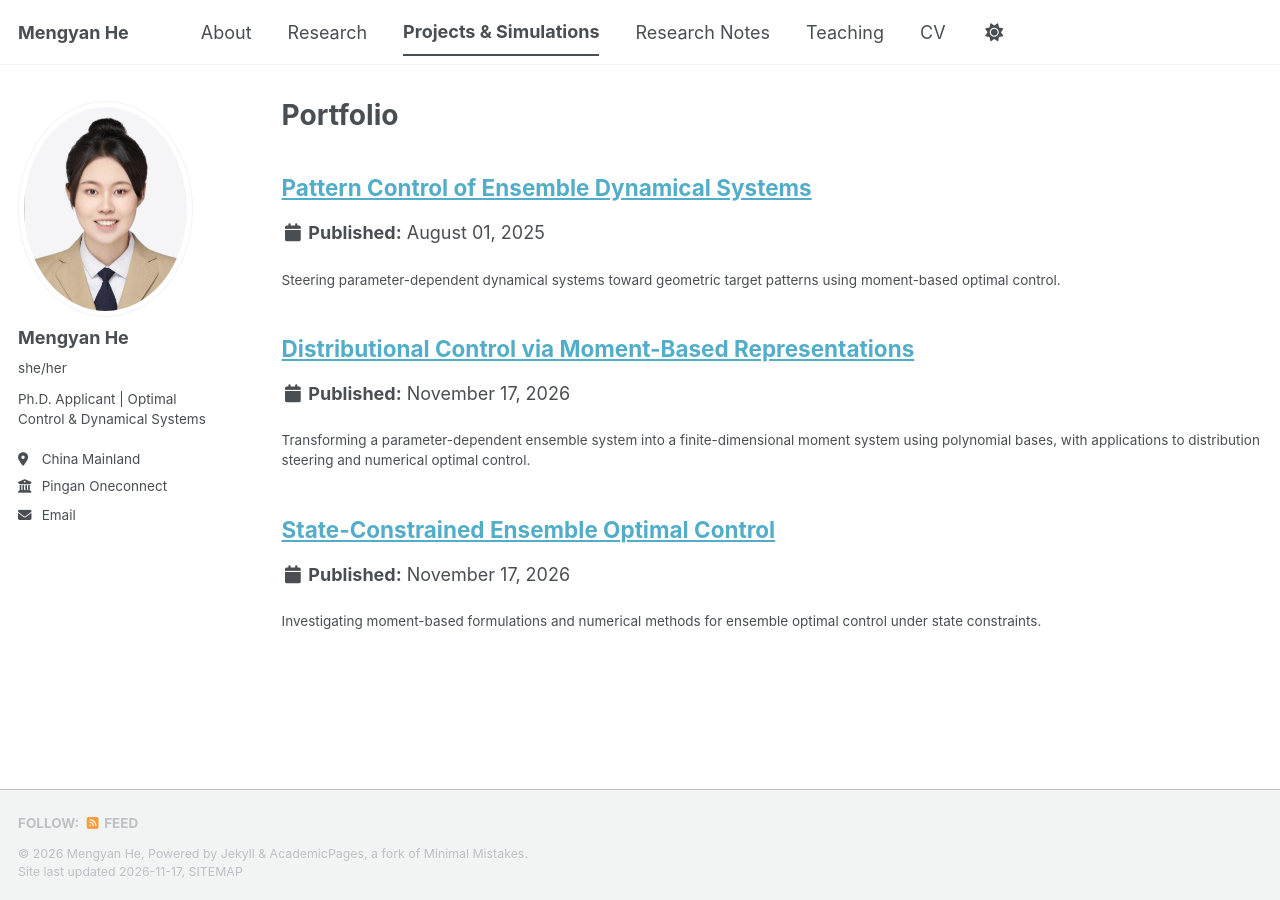
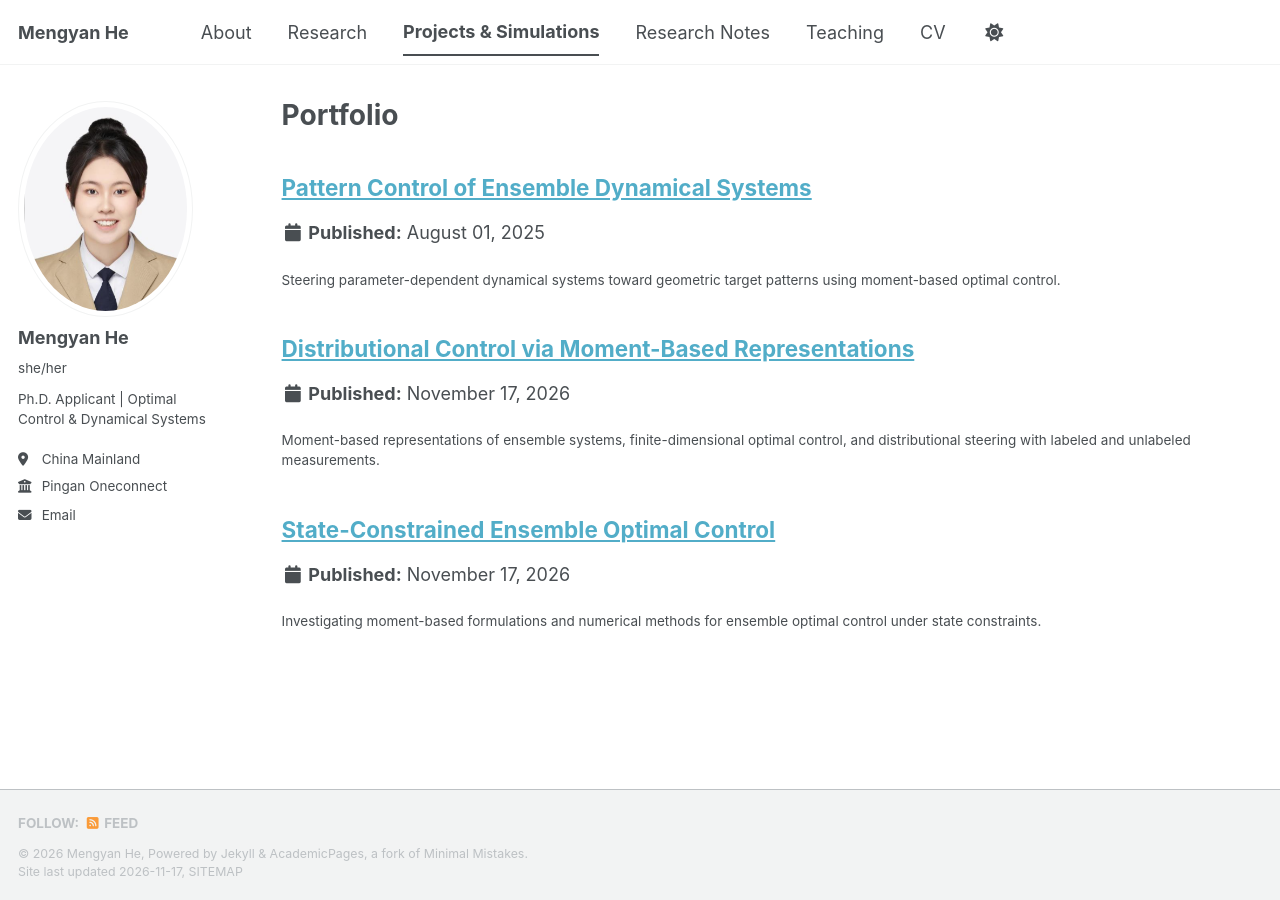
Before and after one commit to Jueyoudi/Jueyoudi.github.io, a Jekyll site: the page built from _pages/portfolio.html, in a window 1280 px wide. Built offline with Jekyll 4.4.1, drawn with Linux system fonts in a browser that asks for light colours; a script bundle is joined from its source files by our own code; a style sheet for code colours, icons or effects is not loaded; part of the change alters nothing that is shown.

Commit message:
Update 02-distribution-steering.md

```diff
--- a/_portfolio/02-distribution-steering.md
+++ b/_portfolio/02-distribution-steering.md
@@ -1,19 +1,26 @@
 ---
 title: "Distributional Control via Moment-Based Representations"
-excerpt: "Transforming a parameter-dependent ensemble system into a finite-dimensional moment system using polynomial bases, with applications to distribution steering and numerical optimal control."
+excerpt: "Moment-based representations of ensemble systems, finite-dimensional optimal control, and distributional steering with labeled and unlabeled measurements."
 collection: portfolio
 permalink: /portfolio/distribution-steering/
 ---
 
 ## Overview
 
-This project investigates a moment-based approach to the distributional control of parameter-dependent dynamical systems.
+This project investigates moment-based approaches to the distributional control of parameter-dependent dynamical systems.
 
-The objective is to steer an ensemble from a truncated Gaussian distribution toward a truncated Gaussian mixture distribution using a common control input.
+The objective is to steer an ensemble from a truncated Gaussian distribution toward a truncated Gaussian mixture distribution using shared control inputs.
 
-My work focuses on **deriving the moment dynamics from the original ensemble system** and transforming the distributional control problem into a finite-dimensional optimal control problem.
+My work primarily focuses on **deriving moment dynamics from the original ensemble system**, constructing finite-dimensional moment representations, and investigating numerical methods for distributional steering.
 
-In particular, I explored different choices of polynomial bases, including monomial, Legendre, and Chebyshev polynomials, and investigated how these representations affect the numerical properties of the resulting control system.
+I considered two types of measurement settings:
+
+- **Labeled measurements:** The system parameter β associated with each state is available.
+- **Unlabeled measurements:** Only aggregated observations are available, without identifying which system parameter generated each observation.
+
+These two settings lead to different moment representations and control formulations.
+
+---
 
 ## 1. Original Ensemble System
 
@@ -24,25 +31,27 @@ $$
 =
 \beta x(t,\beta)
 +
-\sum_{i=1}^{p}\psi_{i-1}(\beta)u_i(t),
+\sum_{i=1}^{p}
+\psi_{i-1}(\beta)u_i(t),
 $$
 
 where:
 
-- x(t, β) denotes the state of an individual system.
-- β represents the ensemble parameter.
+- x(t, β) represents the state of an individual system.
+- β is the ensemble parameter.
 - ψᵢ(β) denotes a polynomial basis function.
-- uᵢ(t) represents a control input shared across the ensemble.
+- uᵢ(t) is a control input applied across the ensemble.
+- p is the number of control inputs.
 
-The goal is to determine control inputs that steer the ensemble toward a prescribed target distribution.
+The objective is to design control inputs that steer the ensemble toward a desired terminal configuration or output distribution.
 
-Directly handling the continuously parameterized ensemble can be computationally challenging. To address this, I explored a moment-based representation of the original system.
+To address the computational challenge of working with a continuously parameterized ensemble, I investigated moment-based representations.
 
 ## 2. Moment-Based Transformation
 
-The key idea is to represent the ensemble state using a sequence of moments rather than directly working with the entire parameter-dependent state function.
+### 2.1 Definition of Ensemble Moments
 
-For a selected basis function ψₖ(β), define the k-th moment as
+For a selected basis function ψₖ(β), define the k-th ensemble moment as
 
 $$
 m_k(t)
@@ -51,7 +60,7 @@ m_k(t)
 \psi_k(\beta)x(t,\beta)\,d\lambda(\beta).
 $$
 
-Differentiating with respect to time gives
+Differentiating with respect to time yields
 
 $$
 \dot{m}_k(t)
@@ -61,7 +70,7 @@ $$
 \,d\lambda(\beta).
 $$
 
-Substituting the original ensemble dynamics yields
+Substituting the original ensemble dynamics gives
 
 $$
 \dot{m}_k(t)
@@ -77,13 +86,13 @@ u_i(t)
 \,d\lambda(\beta).
 $$
 
-This expression establishes the connection between the original ensemble dynamics and their moment representation.
+This establishes a connection between the original ensemble dynamics and their representation in the moment domain.
 
-The resulting moment equations depend on the selected basis functions and their recurrence or orthogonality properties.
+The resulting moment equations depend on the chosen basis functions and their recurrence or orthogonality properties.
 
 ## 3. Polynomial Basis Selection
 
-I investigated three polynomial representations and derived the corresponding moment dynamics.
+I investigated three polynomial bases to derive and compare the corresponding moment systems.
 
 ### 3.1 Monomial Basis
 
@@ -93,10 +102,13 @@ $$
 \psi_k(\beta)=\beta^k,
 $$
 
-with the parameter domain [0, 1], the moment becomes
+with β ∈ [0, 1], the moment is
 
 $$
-m_k(t)=\int_0^1\beta^k x(t,\beta)\,d\beta.
+m_k(t)
+=
+\int_0^1
+\beta^k x(t,\beta)\,d\beta.
 $$
 
 Differentiating and substituting the ensemble dynamics gives
@@ -107,27 +119,26 @@ $$
 =
 m_{k+1}(t)
 +
-\sum_{i=1}^{p}\frac{u_i(t)}{k+i}.
+\sum_{i=1}^{p}
+\frac{u_i(t)}{k+i}.
 }
 $$
 
-This provides an explicit representation of the ensemble dynamics in terms of moments.
-
-However, the corresponding input matrix contains entries of the form
+The corresponding input matrix contains entries
 
 $$
-H_{ki}=\frac{1}{k+i},
+H_{ki}=\frac{1}{k+i}.
 $$
 
-which form a Hilbert-type matrix.
+These entries form a Hilbert-type matrix, which can become severely ill-conditioned as the system dimension increases.
 
-Such matrices can become severely ill-conditioned as the system dimension increases, creating numerical difficulties in control computation.
+This creates numerical difficulties, particularly when solving for control inputs through matrix inversion or related numerical procedures.
 
 ### 3.2 Legendre Polynomial Basis
 
 For the Legendre representation, I used the recurrence properties of Legendre polynomials to derive the moment dynamics.
 
-With a suitably normalized Legendre basis, multiplication by the ensemble parameter can be expressed as
+With a suitably normalized Legendre basis,
 
 $$
 \beta\psi_k(\beta)
@@ -137,7 +148,7 @@ c_k\psi_{k+1}(\beta)
 c_{k-1}\psi_{k-1}(\beta).
 $$
 
-Consequently, the moment dynamics take the form
+Consequently,
 
 $$
 \dot{m}_k(t)
@@ -149,17 +160,17 @@ c_{k-1}m_{k-1}(t)
 \sum_{i=1}^{p}H_{ki}u_i(t).
 $$
 
-Here, the coefficients cₖ are determined by the normalization of the Legendre basis.
+The coefficients cₖ are determined by the normalization of the polynomial basis.
 
-The recurrence relation produces a structured, sparse representation of the moment dynamics.
+For an orthonormal Legendre basis, multiplication by β leads to a tridiagonal moment-coupling matrix.
 
-For an orthonormal Legendre basis, the matrix associated with multiplication by β has a tridiagonal structure.
+This provides a sparse and structured representation of the original ensemble dynamics.
 
 ### 3.3 Chebyshev Polynomial Basis
 
 I also investigated the Chebyshev polynomial representation.
 
-The Chebyshev recurrence relation is
+For k ≥ 1, the recurrence relation is
 
 $$
 \beta T_k(\beta)
@@ -167,19 +178,18 @@ $$
 \frac{1}{2}
 \left(
 T_{k+1}(\beta)+T_{k-1}(\beta)
-\right),
-\quad k\geq1.
+\right).
 $$
 
-Using this relation, the ensemble dynamics can be expressed in terms of adjacent moments.
+Using this relation, the drift component of the moment dynamics can be represented through neighboring moments.
 
-This leads to another structured moment system, with the specific input coefficients depending on the chosen polynomial normalization and integration measure.
+The resulting system has a structured matrix representation, with input coefficients depending on the basis normalization and integration measure.
 
-The comparison of these three bases provides insight into how the choice of moment representation affects the resulting numerical control problem.
+The comparison of these three bases illustrates how polynomial representations influence the structure and numerical properties of moment-based control systems.
 
-## 4. From Ensemble Dynamics to a Moment System
+## 4. Finite-Dimensional Moment System
 
-After deriving the individual moment equations, I assembled a truncated moment vector:
+After deriving the individual moment equations, I constructed a truncated moment vector:
 
 $$
 m(t)=
@@ -191,7 +201,7 @@ m_q(t)
 \end{bmatrix}.
 $$
 
-The finite-dimensional moment dynamics can be written in matrix form as
+The resulting finite-dimensional approximation is expressed as
 
 $$
 \boxed{
@@ -201,28 +211,24 @@ $$
 
 Here:
 
-- L represents the coupling between moments induced by the original ensemble dynamics.
-- H describes how the shared control inputs influence the moments.
-- q determines the truncation order of the moment representation.
+- L represents coupling between moments induced by the ensemble dynamics.
+- H describes the influence of shared control inputs on the moments.
+- q determines the truncation order.
 
-For the polynomial bases considered, the structure of L and H can be obtained from recurrence relations and basis-function inner products.
+For the polynomial bases considered, the matrices L and H can be constructed using polynomial recurrence relations and basis-function inner products.
 
-This transformation is the central step of the project: it converts the original continuously parameterized ensemble control problem into a finite-dimensional linear control problem.
+This transformation allows the original ensemble control problem to be approximated and studied using finite-dimensional linear control methods.
 
-The resulting representation allows established numerical optimal control techniques to be applied directly in the moment domain.
+## 5. Optimal Control Formulation
 
-## 5. Optimal Control in the Moment Domain
+After constructing the moment system, I investigated optimal control formulations in the moment domain.
 
-Once the moment system is obtained, the distributional control objective can be formulated in terms of the moment vector.
-
-I considered both fixed-endpoint and trajectory-tracking formulations.
-
-### Fixed-Endpoint Control
+### 5.1 Fixed-Endpoint Control
 
 A representative objective is to minimize control energy:
 
 $$
-\min_{u}
+\min_u
 \int_0^T
 \|u(t)\|^2\,dt
 $$
@@ -239,9 +245,9 @@ m(0)=m_0,
 m(T)=m_{\mathrm{target}}.
 $$
 
-### Moment Trajectory Tracking
+### 5.2 Moment Trajectory Tracking
 
-For a prescribed target moment trajectory m*(t), another objective is
+For a prescribed target moment trajectory m*(t), the tracking problem can be formulated as
 
 $$
 \min_u
@@ -249,54 +255,263 @@ $$
 \|m(t)-m^*(t)\|^2\,dt.
 $$
 
-These formulations allow the distributional control problem to be investigated through finite-dimensional optimal control methods.
+These formulations provide computational approaches for controlling the desired ensemble configuration through its finite-dimensional moment representation.
 
-## 6. Numerical Experiments
+---
 
-### Gaussian-to-Gaussian-Mixture Steering
+## 6. Numerical Experiments: Labeled Measurements
+
+### 6.1 Measurement Setting
+
+In the labeled setting, each observation retains the association between the system parameter β and the corresponding state x(t, β).
+
+Therefore, the ensemble state can be represented through moments of the form
+
+$$
+m_k(t)
+=
+\int_{\Omega}
+\psi_k(\beta)x(t,\beta)\,d\lambda(\beta).
+$$
+
+This is the setting used in the polynomial-basis derivations above.
+
+### 6.2 Gaussian-to-Gaussian-Mixture Steering
 
 I investigated the transformation from a truncated Gaussian distribution toward a truncated Gaussian mixture distribution.
 
-The experiments used an ensemble of 50 systems and compared different moment representations.
+The numerical experiments used an ensemble of 50 systems and compared the performance of different polynomial bases.
 
-In the reported experiments:
+The reported settings include:
 
 - **Legendre basis:** truncation order q = 25
 - **Chebyshev basis:** truncation order q = 25
 - **Monomial basis:** truncation order q = 10
 
-The numerical results illustrate how the choice of basis affects the accuracy and stability of the control computation.
+The experiments examine the accuracy and numerical behavior of the resulting moment-based control methods.
 
 **Simulation figures and videos will be added here.**
 
-### Numerical Conditioning
+### 6.3 Numerical Conditioning
 
-A particularly important observation concerns the monomial representation.
+An important observation concerns the monomial representation.
 
-Although it provides a simple analytical expression for the moment dynamics, the associated Hilbert-type input matrix can become poorly conditioned.
+Although the monomial basis leads to a relatively simple analytical representation, the corresponding Hilbert-type input matrix can become poorly conditioned.
 
-This leads to large computed control inputs and increased sensitivity in the original ensemble trajectories.
+This can produce excessively large control inputs and increase sensitivity in the original ensemble trajectories.
 
-In contrast, the Legendre and Chebyshev representations provide more favorable numerical behavior in the reported experiments.
+The reported Legendre and Chebyshev experiments exhibit more favorable numerical behavior.
 
-These observations highlight the importance of basis selection when using moment-based methods for computational distributional control.
+These observations highlight the importance of basis selection for computational distributional control.
 
-## 7. Key Research Contributions
+---
 
-My work in this project focused on:
+## 7. Numerical Experiments: Unlabeled Measurements
 
-1. **Moment Dynamics Derivation:** Deriving the moment equations of a multi-input linear ensemble system using polynomial basis functions.
+### 7.1 Aggregated Measurements without Labels
 
-2. **Finite-Dimensional Representation:** Constructing the associated moment system in the form ṁ = Lm + Hu.
+I also examined distributional control in a setting where individual system labels are unavailable.
 
-3. **Polynomial Basis Comparison:** Investigating monomial, Legendre, and Chebyshev representations and their corresponding matrix structures.
+Unlike the labeled case, the observed data no longer contain the correspondence between the system parameter β and the state x(t, β).
 
-4. **Optimal Control Formulation:** Formulating distributional steering problems as finite-dimensional optimal control problems in the moment domain.
+Instead, the available information consists of aggregated measurements of the ensemble states.
 
-5. **Numerical Investigation:** Examining distribution steering performance, approximation errors, and numerical conditioning.
+Consider the same class of parameter-dependent linear systems:
+
+$$
+\frac{d}{dt}x(t,\beta)
+=
+\beta x(t,\beta)
++
+\sum_{i=1}^{p}
+\beta^{i-1}u_i(t).
+$$
+
+With an identity output function, the observed output is
+
+$$
+y(t,\beta)=x(t,\beta).
+$$
+
+However, the individual parameter β associated with each observation is not available.
+
+The control objective is therefore formulated in terms of the distribution of the ensemble outputs rather than the labeled state function.
+
+### 7.2 Output Distribution and Moment Representation
+
+Let μₜ denote the probability measure induced by the aggregated ensemble observations.
+
+Using the pushforward representation,
+
+$$
+\mu_t=(x_t)_{\#}\lambda,
+$$
+
+where λ is the parameter-space probability measure.
+
+For the monomial basis, the k-th moment of the output distribution is defined as
+
+$$
+m_k(t)
+=
+\int_{\mathbb{R}}
+y^k\,d\mu_t(y).
+$$
+
+By the definition of the pushforward measure,
+
+$$
+\boxed{
+m_k(t)
+=
+\int_0^1
+x(t,\beta)^k\,d\beta.
+}
+$$
+
+This is the key distinction from the labeled case.
+
+In the labeled setting, moments are obtained by integrating the state against basis functions of β.
+
+In the unlabeled setting, moments are calculated directly from the output distribution.
+
+Thus, the unlabeled moments describe statistical properties of the ensemble without requiring individual parameter-state associations.
+
+### 7.3 Moment Dynamics for Unlabeled Outputs
+
+Differentiating the distributional moments gives
+
+$$
+\dot{m}_k(t)
+=
+k\int_0^1
+x(t,\beta)^{k-1}
+\dot{x}(t,\beta)\,d\beta.
+$$
+
+Substituting the original ensemble dynamics yields
+
+$$
+\dot{m}_k(t)
+=
+k\int_0^1
+\beta x(t,\beta)^k\,d\beta
++
+k\sum_{i=1}^{p}u_i(t)
+\int_0^1
+\beta^{i-1}x(t,\beta)^{k-1}\,d\beta.
+$$
+
+Unlike the labeled moment equations, this representation generally involves mixed terms containing both β and x(t, β).
+
+Consequently, the unlabeled moment dynamics do not automatically reduce to the same linear system derived for labeled measurements.
+
+This distinction motivates a distributional control formulation using moments of the output measure.
+
+### 7.4 Optimal Transport and Moment Tracking
+
+For the unlabeled setting, a target distributional trajectory can be constructed using optimal transport.
+
+Let μ₀ and μ₁ denote the initial and target distributions.
+
+A reference distribution trajectory μₜ* can be generated through displacement interpolation between these two distributions.
+
+The associated target moment trajectory is
+
+$$
+m_k^*(t)
+=
+\int_{\mathbb{R}}
+y^k\,d\mu_t^*(y).
+$$
+
+The distributional control problem can then be studied as a moment-tracking problem.
+
+For an order-q truncated moment representation, a representative optimal tracking formulation is
+
+$$
+\min_u
+\int_0^1
+d_M
+\left(
+P_qm^*(t),
+\hat{m}^{q}(t)
+\right)\,dt
+$$
+
+subject to the corresponding truncated moment dynamics.
+
+Here:
+
+- μₜ* is the target distributional trajectory.
+- m*(t) denotes its moment sequence.
+- Pq denotes truncation to the selected moment order.
+- m̂ᵠ(t) represents the controlled truncated moment trajectory.
+- dM measures the discrepancy between the moment representations.
+
+This approach allows distributional steering to be formulated without explicitly matching the states of individual labeled systems.
+
+### 7.5 Unlabeled Distribution Steering Experiment
+
+The unlabeled experiment considers steering the ensemble output distribution from a truncated Gaussian distribution toward a truncated Gaussian mixture distribution.
+
+The reported numerical setting uses:
+
+- **Measurement type:** Unlabeled aggregated measurements
+- **Moment basis:** Monomial basis
+- **Moment truncation order:** q = 8
+- **Number of control inputs:** p = 8
+- **Number of sampled systems for visualization:** 1000
+- **Control interval:** t ∈ [0, 1]
+
+The resulting controlled distributions are evaluated at
+
+t = 0, 0.2, 0.4, 0.6, 0.8, and 1.
+
+The simulation illustrates the evolution of the empirical output distribution under the computed control inputs.
+
+**Unlabeled distribution evolution figure: To be added.**
+
+**Control input figure: To be added.**
+
+### 7.6 Labeled vs. Unlabeled Measurements
+
+The two cases illustrate different perspectives on ensemble control.
+
+| Aspect | Labeled Measurements | Unlabeled Measurements |
+|---|---|---|
+| Available information | State associated with β | Aggregated output distribution |
+| Moment representation | Moments of the parameter-dependent state | Moments of the output measure |
+| Mathematical focus | Polynomial basis transformation | Distributional moment representation |
+| Control formulation | Finite-dimensional linear moment control | Optimal transport-based moment tracking |
+| Main challenge | Basis selection and numerical conditioning | Loss of individual parameter-state correspondence |
+
+The unlabeled formulation demonstrates how moment-based representations can also be used when the available information is distributional rather than individually labeled.
+
+---
+
+## 8. Key Research Work
+
+My work on this project focuses on the computational aspects of moment-based distributional control.
+
+The main areas include:
+
+1. **Moment-Based Transformation:** Deriving moment representations for parameter-dependent ensemble systems.
+
+2. **Polynomial Basis Investigation:** Studying monomial, Legendre, and Chebyshev bases and their corresponding moment dynamics.
+
+3. **Finite-Dimensional Control:** Formulating the labeled ensemble control problem in the form ṁ = Lm + Hu.
+
+4. **Numerical Optimal Control:** Investigating fixed-endpoint and moment-tracking formulations.
+
+5. **Distributional Control Experiments:** Studying Gaussian-to-Gaussian-mixture steering and comparing numerical behavior across different representations.
+
+6. **Unlabeled Measurement Setting:** Examining the use of output-distribution moments when individual system labels are unavailable.
 
 ## Research Status
 
-This project is based on my contributions to an ongoing, unpublished research manuscript.
+This page presents selected mathematical derivations and computational investigations from ongoing, collaborative research.
 
-The materials presented here focus on my work on moment-based representations, moment-system derivation, and numerical distributional control experiments.
+The labeled case focuses on moment-system derivation and numerical control using polynomial bases. The unlabeled case illustrates a related distributional-control formulation based on aggregated measurements and optimal transport.
+
+These materials are not presented as peer-reviewed publications.
```
